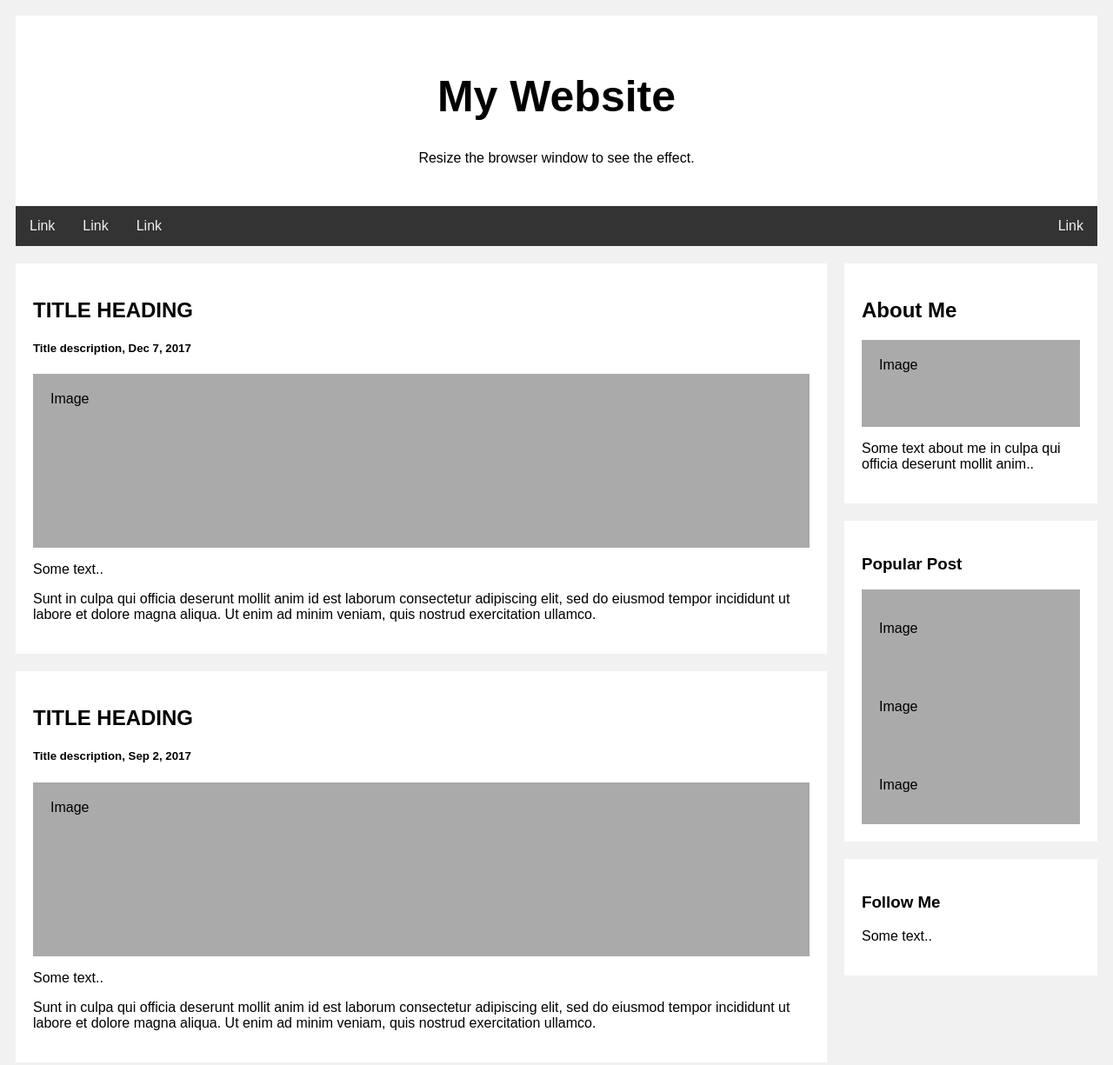
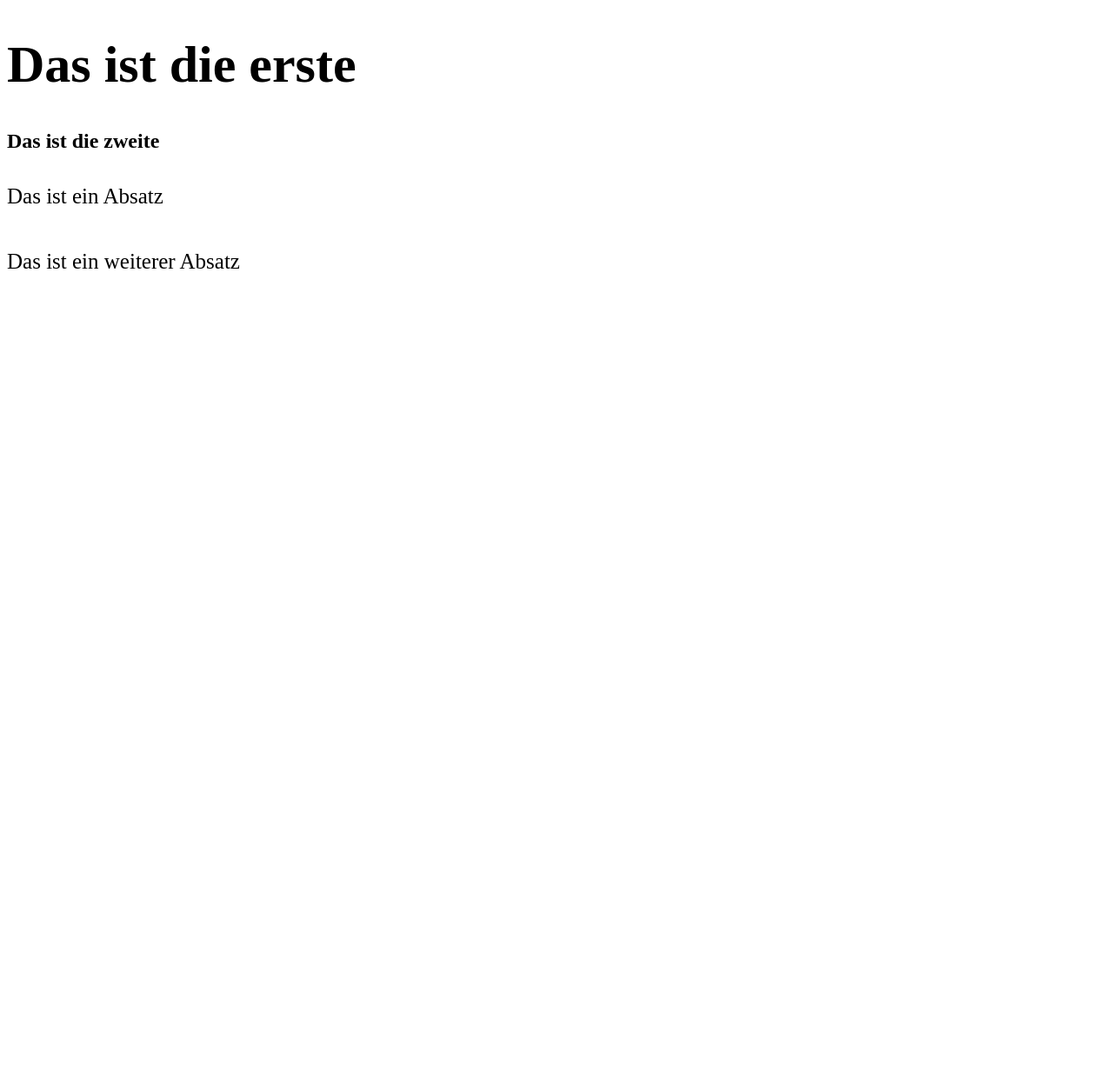
Before and after one commit to VencedorParis/Test, a plain HTML site: page CSS/test.html in a window 1280 px wide. Shown: the top 1225 px of the page at 87% size. After the commit the page ends 800 px from the top, so only its background shows below. Drawn offline with Linux system fonts and the light colour scheme.

Commit message:
CSS Units

```diff
--- a/CSS/test.html
+++ b/CSS/test.html
@@ -2,163 +2,21 @@
 <html>
     <head>
         <style>
-* {
-  box-sizing: border-box;
+            h1 {
+                font-size: 60px;
             }
 
-body {
-  font-family: Arial;
-  padding: 10px;
-  background: #f1f1f1;
-}
-
-/* Header/Blog Title */
-.header {
-  padding: 30px;
-  text-align: center;
-  background: white;
-}
-
-.header h1 {
-  font-size: 50px;
-}
-
-/* Style the top navigation bar */
-.topnav {
-  overflow: hidden;
-  background-color: #333;
-}
-
-/* Style the topnav links */
-.topnav a {
-  float: left;
-  display: block;
-  color: #f2f2f2;
-  text-align: center;
-  padding: 14px 16px;
-  text-decoration: none;
-}
-
-/* Change color on hover */
-.topnav a:hover {
-  background-color: #ddd;
-  color: black;
-}
-
-/* Create two unequal columns that floats next to each other */
-/* Left column */
-.leftcolumn {
-  float: left;
-  width: 75%;
-}
-
-/* Right column */
-.rightcolumn {
-  float: left;
-  width: 25%;
-  background-color: #f1f1f1;
-  padding-left: 20px;
-}
-
-/* Fake image */
-.fakeimg {
-  background-color: #aaa;
-  width: 100%;
-  padding: 20px;
-}
-
-/* Add a card effect for articles */
-.card {
-  background-color: white;
-  padding: 20px;
-  margin-top: 20px;
-}
-
-/* Clear floats after the columns */
-.row::after {
-  content: "";
-  display: table;
-  clear: both;
-}
-
-/* Footer */
-.footer {
-  padding: 20px;
-  text-align: center;
-  background: #ddd;
-  margin-top: 20px;
-}
-
-/* Responsive layout - when the screen is less than 800px wide, make the two columns stack on top of each other instead of next to each other */
-@media screen and (max-width: 800px) {
-  .leftcolumn, .rightcolumn {
-    width: 100%;
-    padding: 0;
-  }
-}
-
-/* Responsive layout - when the screen is less than 400px wide, make the navigation links stack on top of each other instead of next to each other */
-@media screen and (max-width: 400px) {
-  .topnav a {
-    float: none;
-    width: 100%;
-  }
+            p {
+                font-size: 25px;
+                line-height: 50px;
             }
         </style>
     </head>
     <body>
 
-<div class="header">
-  <h1>My Website</h1>
-  <p>Resize the browser window to see the effect.</p>
-</div>
-
-<div class="topnav">
-  <a href="#">Link</a>
-  <a href="#">Link</a>
-  <a href="#">Link</a>
-  <a href="#" style="float:right">Link</a>
-</div>
-
-<div class="row">
-  <div class="leftcolumn">
-    <div class="card">
-      <h2>TITLE HEADING</h2>
-      <h5>Title description, Dec 7, 2017</h5>
-      <div class="fakeimg" style="height:200px;">Image</div>
-      <p>Some text..</p>
-      <p>Sunt in culpa qui officia deserunt mollit anim id est laborum consectetur adipiscing elit, sed do eiusmod tempor incididunt ut labore et dolore magna aliqua. Ut enim ad minim veniam, quis nostrud exercitation ullamco.</p>
-    </div>
-    <div class="card">
-      <h2>TITLE HEADING</h2>
-      <h5>Title description, Sep 2, 2017</h5>
-      <div class="fakeimg" style="height:200px;">Image</div>
-      <p>Some text..</p>
-      <p>Sunt in culpa qui officia deserunt mollit anim id est laborum consectetur adipiscing elit, sed do eiusmod tempor incididunt ut labore et dolore magna aliqua. Ut enim ad minim veniam, quis nostrud exercitation ullamco.</p>
-    </div>
-  </div>
-  <div class="rightcolumn">
-    <div class="card">
-      <h2>About Me</h2>
-      <div class="fakeimg" style="height:100px;">Image</div>
-      <p>Some text about me in culpa qui officia deserunt mollit anim..</p>
-    </div>
-    <div class="card">
-      <h3>Popular Post</h3>
-      <div class="fakeimg"><p>Image</p></div>
-      <div class="fakeimg"><p>Image</p></div>
-      <div class="fakeimg"><p>Image</p></div>
-    </div>
-    <div class="card">
-      <h3>Follow Me</h3>
-      <p>Some text..</p>
-    </div>
-  </div>
-</div>
-
-<div class="footer">
-  <h2>Footer</h2>
-</div>
-
+        <h1>Das ist die erste</h1>
+        <h2>Das ist die zweite</h2>
+        <p>Das ist ein Absatz</p>
+        <p>Das ist ein weiterer Absatz</p>
     </body>
 </html>
```
Lines whose indentation alone changed are shown as unchanged.
